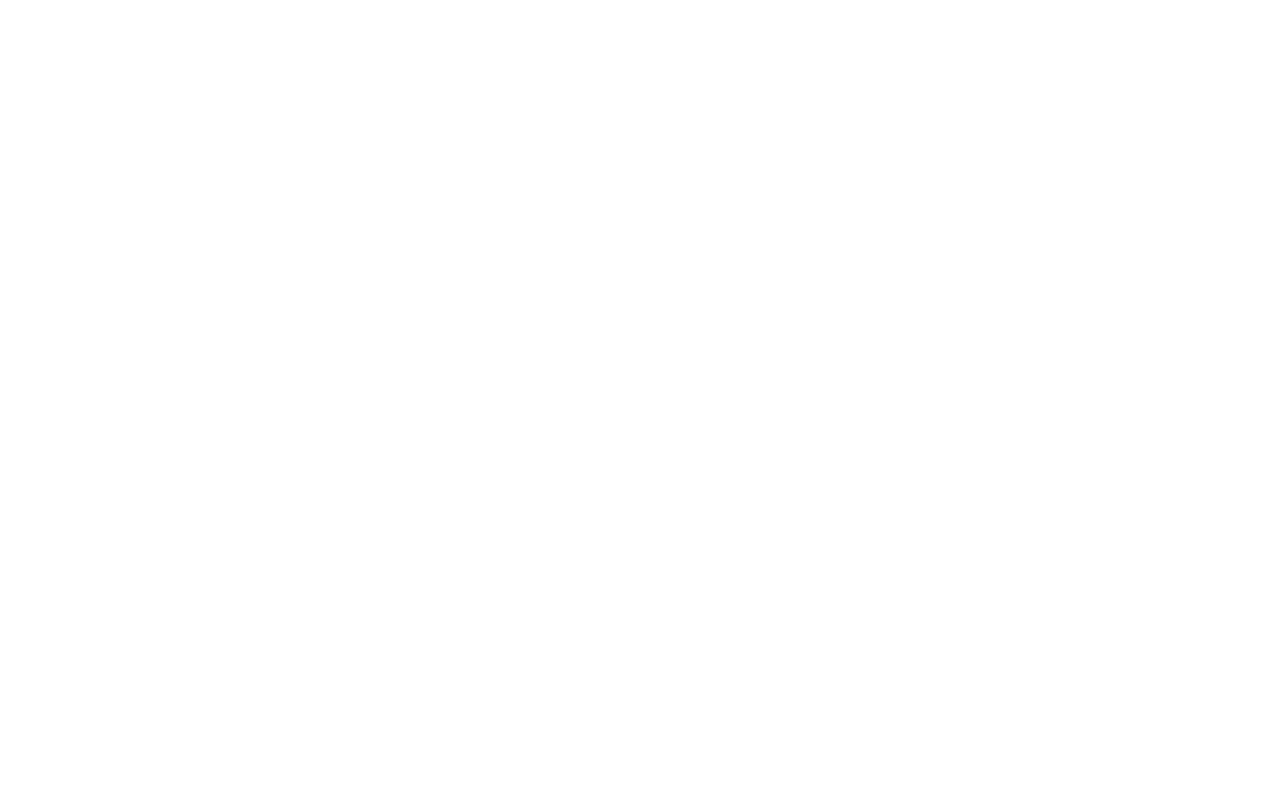
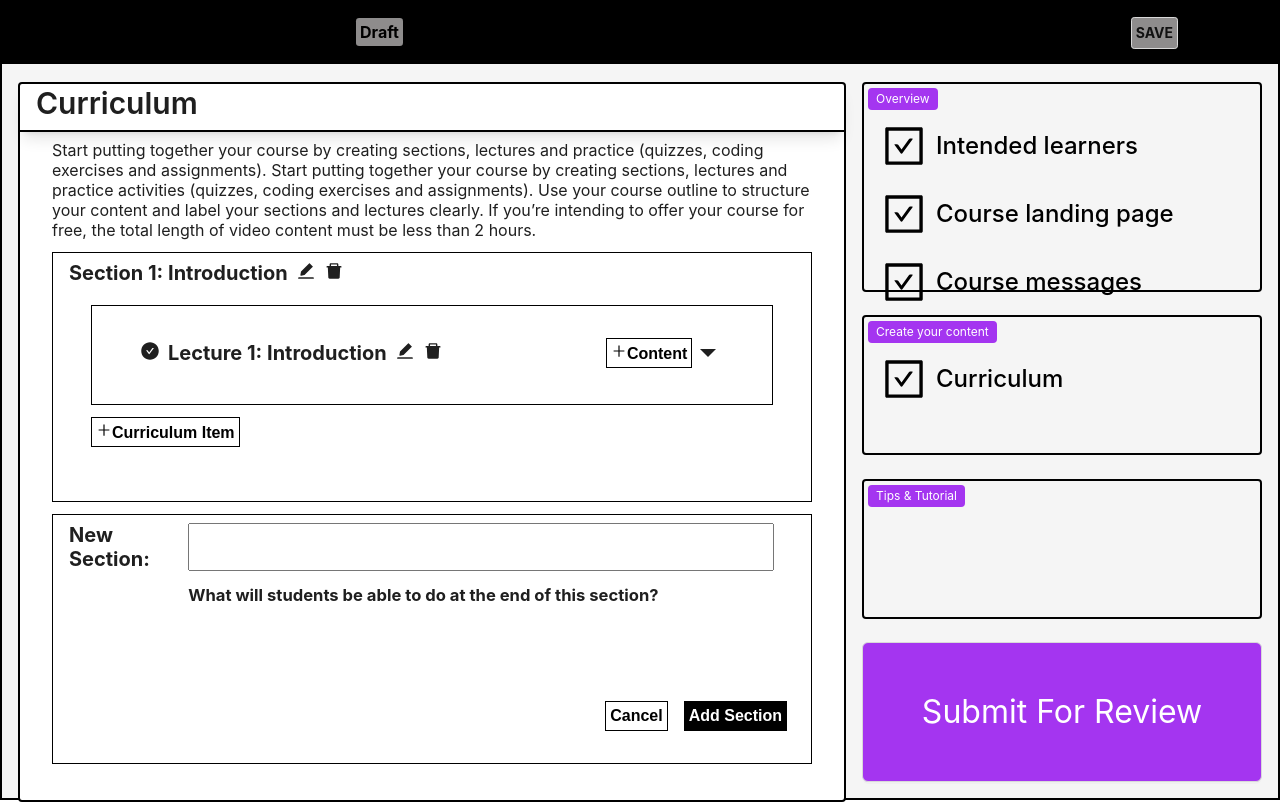
Before and after one commit to timber2k/erp-fe-frames, a React (Vite) app: page /curriculum/new-section in a window 1280 px wide. Built offline with nearby package versions, Linux system fonts and the light colour scheme.

Commit message:
Init Curriculum new section

```diff
--- a/src/App.jsx
+++ b/src/App.jsx
@@ -2,6 +2,7 @@
 
 import IntendedLearners from "./pages/intended-learners";
 import CourseMessages from "./pages/course-messages";
+import Curriculum from "./pages/curriculum";
 
 function App() {
   return (
@@ -10,6 +11,7 @@
         <Switch>
           <Route exact path="/intended-learners" component={IntendedLearners} />
           <Route exact path="/course-messages" component={CourseMessages} />
+          <Route exact path="/curriculum/new-section" component={Curriculum} />
         </Switch>
       </Router>
     </>
--- /dev/null
+++ b/src/pages/curriculum/index.jsx
@@ -0,0 +1,53 @@
+import { Layout } from "antd";
+import styled from "styled-components";
+import TopBar from "../../components/top-bar";
+import Sidebar from "../../components/sidebar";
+import NewSection from "./new-section";
+
+const Curriculum = () => (
+  <ScreenLayout>
+    <TopBar />
+    <WrapperLayout>
+      <ContentLayout>
+        <NewSection />
+      </ContentLayout>
+      <Sidebar/>
+    </WrapperLayout>
+  </ScreenLayout>
+);
+
+const ScreenLayout = styled(Layout)`
+  width: 100%;
+  height: 100%;
+  background: white;
+  overflow: hidden;
+`;
+
+const WrapperLayout = styled(Layout)`
+  position: absolute;
+  width: 100%;
+  height: fit-content;
+  padding: 0 1rem;
+  padding-top: 5rem;
+  padding-bottom: 1rem;
+  display: flex;
+  flex-direction: column-reverse;
+  border: 2px solid black;
+  @media (min-width: 992px) {
+    flex-direction: row;
+    height: 100%;
+  }
+`;
+
+const ContentLayout = styled(Layout)`
+  width: auto;
+  background: white;
+  border: 2px solid black;
+  border-radius: 0.25rem;
+  min-height: fit-content;
+  @media (min-width: 992px) {
+    margin-right: 1rem;
+  }
+`;
+
+export default Curriculum;
--- /dev/null
+++ b/src/pages/curriculum/new-section/index.jsx
@@ -0,0 +1,230 @@
+import { Layout, Typography } from "antd";
+import styled from "styled-components";
+import {
+  AiFillCheckCircle,
+  AiFillDelete,
+  AiFillEdit,
+  AiOutlinePlus,
+} from "react-icons/ai";
+import { IoMdArrowDropdown } from "react-icons/io";
+
+const NewSection = () => {
+  return (
+    <>
+      <PageTitleWrapper>
+        <PageTitle level={2}>Curriculum</PageTitle>
+      </PageTitleWrapper>
+      <Content>
+        <ContentWrapper>
+          <Paragraph>
+            Start putting together your course by creating sections, lectures
+            and practice (quizzes, coding exercises and assignments). Start
+            putting together your course by creating sections, lectures and
+            practice activities (quizzes, coding exercises and assignments). Use
+            your course outline to structure your content and label your
+            sections and lectures clearly. If you’re intending to offer your
+            course for free, the total length of video content must be less than
+            2 hours.
+          </Paragraph>
+        </ContentWrapper>
+        <ContentWrapper>
+          <Section>
+            <SectionHeading>
+              <span>Section 1: Introduction</span>
+              <AiFillEdit />
+              <AiFillDelete />
+            </SectionHeading>
+            <LectureWrapper>
+              <Lecture>
+                <LectureHeading>
+                  <AiFillCheckCircle />
+                  <span>Lecture 1: Introduction</span>
+                  <AiFillEdit />
+                  <AiFillDelete />
+                </LectureHeading>
+                <AddContentWrapper>
+                  <Button>
+                    {" "}
+                    <AiOutlinePlus />
+                    Content
+                  </Button>
+                  <IoMdArrowDropdown style={{ fontSize: "2rem" }} />
+                </AddContentWrapper>
+              </Lecture>
+              <Button>
+                {" "}
+                <AiOutlinePlus />
+                Curriculum Item
+              </Button>
+            </LectureWrapper>
+          </Section>
+        </ContentWrapper>
+        <ContentWrapper>
+          <Section>
+            <NewSectionHeading>
+              <span>New Section: </span>
+              <input />
+            </NewSectionHeading>
+            <NewSectionHeading>
+              <span> </span>
+              <h5>
+                What will students be able to do at the end of this section?
+              </h5>
+            </NewSectionHeading>
+            <ButtonGroup>
+              <Button>Cancel</Button>
+              <Button className="add-section">Add Section</Button>
+            </ButtonGroup>
+          </Section>
+        </ContentWrapper>
+      </Content>
+    </>
+  );
+};
+
+const ButtonGroup = styled.div`
+  display: flex;
+  justify-content: flex-end;
+  gap: 1rem;
+  .add-section {
+    background-color: black;
+    color: white;
+  }
+  height: 45%;
+  align-items: flex-end;
+  margin-right: 1.5rem;
+`;
+
+const NewSectionHeading = styled.div`
+  display: flex;
+  font-size: 1.25rem;
+  line-height: 1.5rem;
+  font-weight: 700;
+  gap: 0.5rem;
+  padding-left: 1rem;
+  margin: 0 auto;
+  span {
+    width: 15%;
+  }
+  input {
+    width: 79%;
+  }
+`;
+
+const AddContentWrapper = styled.div`
+  height: 70px;
+  width: 150px;
+  display: flex;
+  justify-content: center;
+  align-items: center;
+`;
+
+const SectionHeading = styled.div`
+  display: flex;
+  font-size: 1.25rem;
+  line-height: 1.5rem;
+  font-weight: 700;
+  gap: 0.5rem;
+  padding-left: 1rem;
+`;
+
+const LectureHeading = styled.div`
+  display: flex;
+  font-size: 1.25rem;
+  line-height: 1.5rem;
+  font-weight: 700;
+  gap: 0.5rem;
+  padding-left: 1rem;
+`;
+
+const Lecture = styled.div`
+  border: 1px solid black;
+  height: 100px;
+  width: 100%;
+  margin: 0 auto;
+  display: flex;
+  align-items: center;
+  justify-content: space-between;
+  padding: 0 2rem;
+`;
+
+const LectureWrapper = styled.div`
+  width: 90%;
+  height: 100%;
+  display: flex;
+  flex-direction: column;
+  margin: 0 auto;
+`;
+
+const Button = styled.button`
+  border: 1px solid black;
+  height: 30px;
+  width: fit-content;
+  background-color: white;
+  font-weight: 700;
+  font-size: 1rem;
+  padding: 0.25rem;
+`;
+
+const ContentWrapper = styled.div`
+  margin-bottom: 2rem;
+`;
+
+const PageTitleWrapper = styled.div`
+  width: 100%;
+  height: 3rem;
+  border-bottom: 2px solid black;
+  border-top-radius: 0.5rem;
+  box-shadow: 0 10px 15px -3px rgb(0 0 0 / 0.1), 0 4px 6px -4px rgb(0 0 0 / 0.1);
+`;
+
+const PageTitle = styled(Typography.Title)`
+  margin: 0;
+  margin-left: 1rem;
+`;
+
+const Content = styled(Layout.Content)`
+  width: 100%;
+  padding: 1rem;
+  min-height: fit-content;
+  div {
+    margin-bottom: 1rem;
+  }
+  @media (min-width: 992px) {
+    padding: 0 2rem;
+    padding-bottom: 1.5rem;
+    div {
+      margin-bottom: 0.75rem;
+      margin-top: 0.5rem;
+    }
+  }
+  @media (min-width: 1600px) {
+    padding: 0 3rem;
+    padding-bottom: 2.5rem;
+    div {
+      margin-bottom: 1.5rem;
+      margin-top: 1rem;
+    }
+  }
+`;
+
+const Paragraph = styled(Typography.Paragraph)`
+  font-size: 0.875rem;
+  line-height: 1.25rem;
+  @media (min-width: 992px) {
+    font-size: 1rem;
+    line-height: 1.25rem;
+  }
+  @media (min-width: 1368px) {
+    font-size: 1.25rem;
+    line-height: 1.5rem;
+  }
+`;
+
+const Section = styled.div`
+  border: 1px solid black;
+  height: 250px;
+  width: 100%;
+`;
+
+export default NewSection;
```
